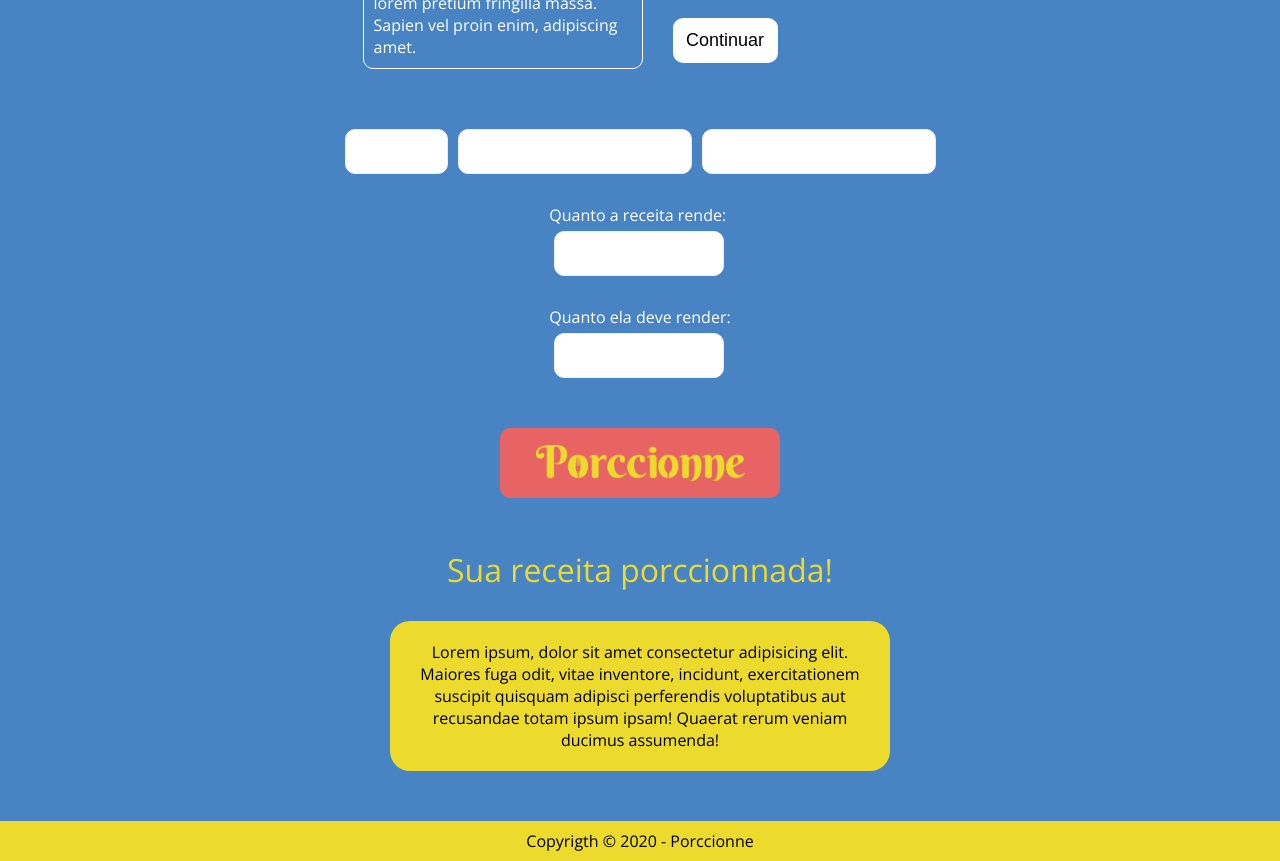
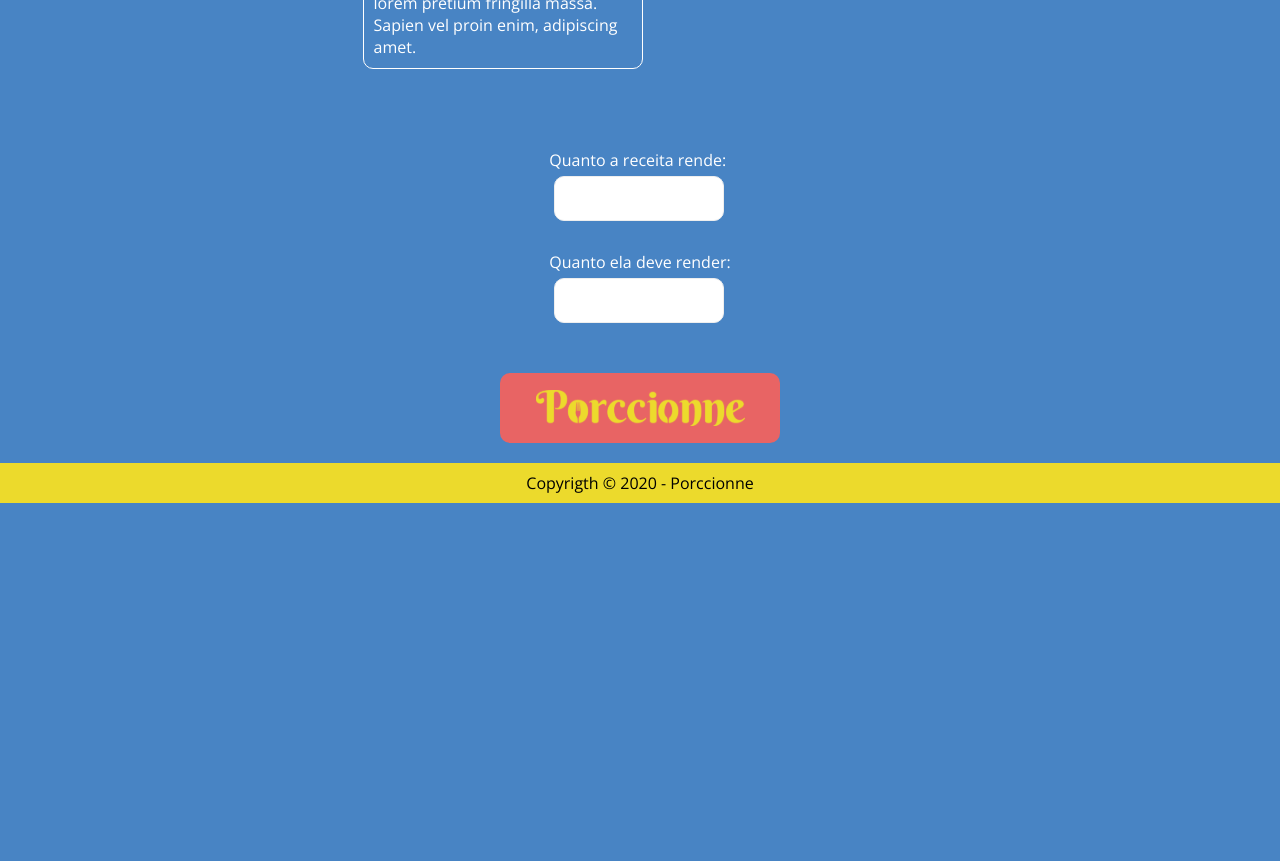
Before and after one commit to httpaiva/porccionne, a Next.js app: page / in a window 1280 px wide. Shown: the part 740-1601 px from the top of the page. After the commit the page ends 1243 px from the top, so only its background shows below. Built offline with nearby package versions, Linux system fonts and the light colour scheme.

Commit message:
Criando componente de resultado e inserindo função de separar texto no front.

```diff
--- /dev/null
+++ b/components/resultado.js
@@ -0,0 +1,12 @@
+import React from 'react';
+
+export default function Resultado(props) {
+    return (
+        <div className="resultado-container">
+            <h1>Sua receita porccionnada!</h1>
+            <div className="resultado">
+                <p>{props.text}</p>
+            </div>
+        </div>
+    );
+}
--- a/pages/index.js
+++ b/pages/index.js
@@ -1,7 +1,22 @@
-import React from 'react';
+import React, {useState} from 'react';
 import Head from 'next/head';
 
+// Components:
+import ResultadoBox from '../components/resultado';
+//Functions:
+import splitText from '../utils/SplitText';
+
 export default function Home() {
+
+  const [receita, setReceita] = useState('');
+  const [resultado, setResultado] = useState('');
+
+  function handleFormReceita(e) {
+    e.preventDefault();
+
+    const receitaSeparada = JSON.stringify(splitText(receita));
+    setResultado(<ResultadoBox text={receitaSeparada} />);
+  }
 
   return (
     <div className="wrapper">
@@ -24,12 +39,12 @@ export default function Home() {
           <h1 className="subtitulo">Produza suas receitas conosco</h1>
         </header>
         <main>
-          <form id="form1" >
+          <form id="form1" onSubmit={handleFormReceita} >
             <div className="formulario1">
               <p>
                 Lorem ipsum dolor sit amet, consectetur adipiscing elit. Neque dui vitae amet tortor. Imperdiet auctor faucibus aliquam etiam eu in tellus sit id. Curabitur donec varius dolor fringilla morbi nisl. Quis pretium, pretium turpis lorem pretium fringilla massa. Sapien vel proin enim, adipiscing amet. Dignissim et risus amet, nisl, tortor quis ipsum est. Dui convallis eget nibh ac.
                 Curabitur donec varius dolor fringilla morbi nisl. Quis pretium, pretium turpis lorem pretium fringilla massa. Sapien vel proin enim, adipiscing amet.
-            </p>
+              </p>
               <div className="textarea-input">
                 <textarea
                   placeholder="Cole sua receita aqui"
@@ -39,35 +54,28 @@ export default function Home() {
                   rows="10"
                   autoFocus
                   required
+                  value={receita}
+                  onChange={e => setReceita(e.target.value)}
                 />
-                <button className="continuar">Continuar</button>
+                {/* <button type="submit" className="continuar">Continuar</button> */}
               </div>
             </div>
-          </form>
-          <form id="form2" >
             <div className="formulario2" >
-              <div className="linha-receita">
+              {/* <div className="linha-receita">
                 <input type="number" name="quantidade" id="quantidade" min="1" max="100000" />
                 <input type="text" id="unidade" />
                 <input type="text" id="ingrediente" />
-              </div>
+              </div> */}
               <div className="rendimento">
                 <label htmlFor="rende">Quanto a receita rende:</label>
-                <input type="number" name="rende" id="rende" min="1" max="1000" />
+                <input type="number" name="rende" id="rende" min="1" max="1000" required />
                 <label htmlFor="vairender">Quanto ela deve render:</label>
-                <input type="number" name="vairender" id="vairender" min="1" max="1000" />
+                <input type="number" name="vairender" id="vairender" min="1" max="1000" required />
               </div>
-              <button className="porccionar"></button>
+              <button type="submit" className="porccionar" form="form1"></button>
             </div>
           </form>
-          <div className="resultado-container">
-            <h1>Sua receita porccionnada!</h1>
-            <div className="resultado">
-            <p>Lorem ipsum, dolor sit amet consectetur adipisicing elit.
-                Maiores fuga odit, vitae inventore, incidunt, exercitationem suscipit quisquam adipisci perferendis voluptatibus aut recusandae totam ipsum ipsam!
-                Quaerat rerum veniam ducimus assumenda!</p>
-            </div>
-          </div>
+          {resultado}
         </main>
       </div >
       <footer className="footer">
--- a/utils/SplitText.js
+++ b/utils/SplitText.js
@@ -1,4 +1,4 @@
-function SplitText(text) {
+export default function SplitText(text) {
     let receitas = text.split('\n');
     let resultado = []
     for (var i = 0; i < receitas.length; i++) {
```
